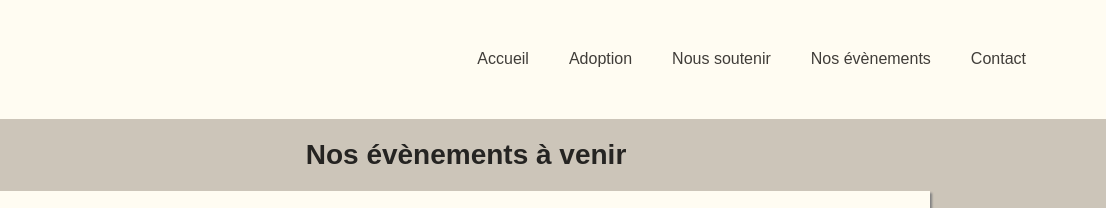
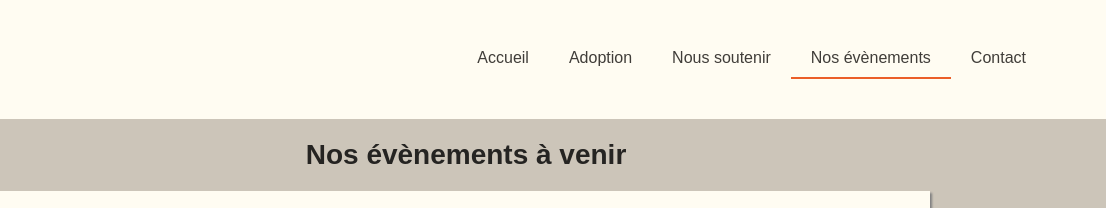
Before and after one commit to maeva-lnd/studi-evaluation-HTML-CSS, a plain HTML site: page events.html in a window 1280 px wide. Shown: the top 208 px of the page, 174-1280 px from the left. Drawn offline with Linux system fonts and the light colour scheme.

Commit message:
Ajout d'une classe manquante dans le menu

```diff
--- a/events.html
+++ b/events.html
@@ -26,7 +26,7 @@
                 <li><a href="index.html">Accueil</a></li>
                 <li><a href="#">Adoption</a></li>
                 <li><a href="#">Nous soutenir</a></li>
-                <li><a href="events.html">Nos évènements</a></li>
+                <li><a class="active" href="events.html">Nos évènements</a></li>
                 <li><a href="#">Contact</a></li>
             </ul>
         </nav>
```
